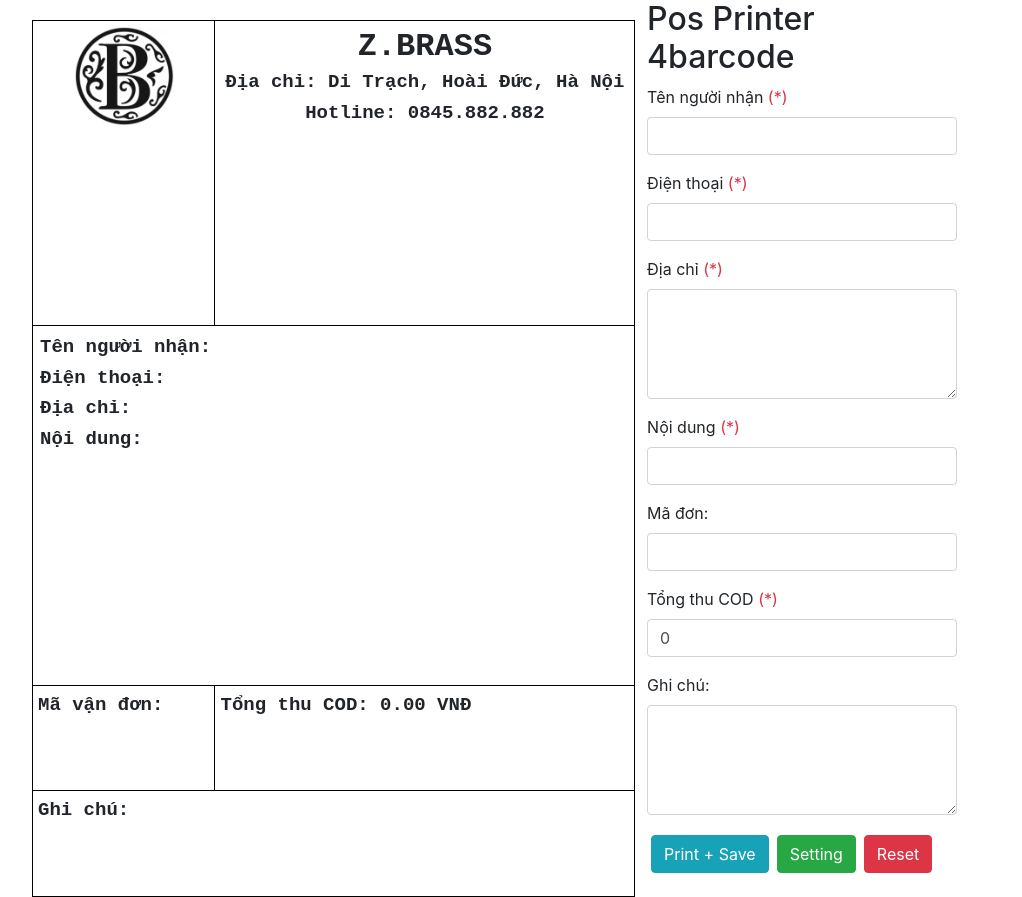
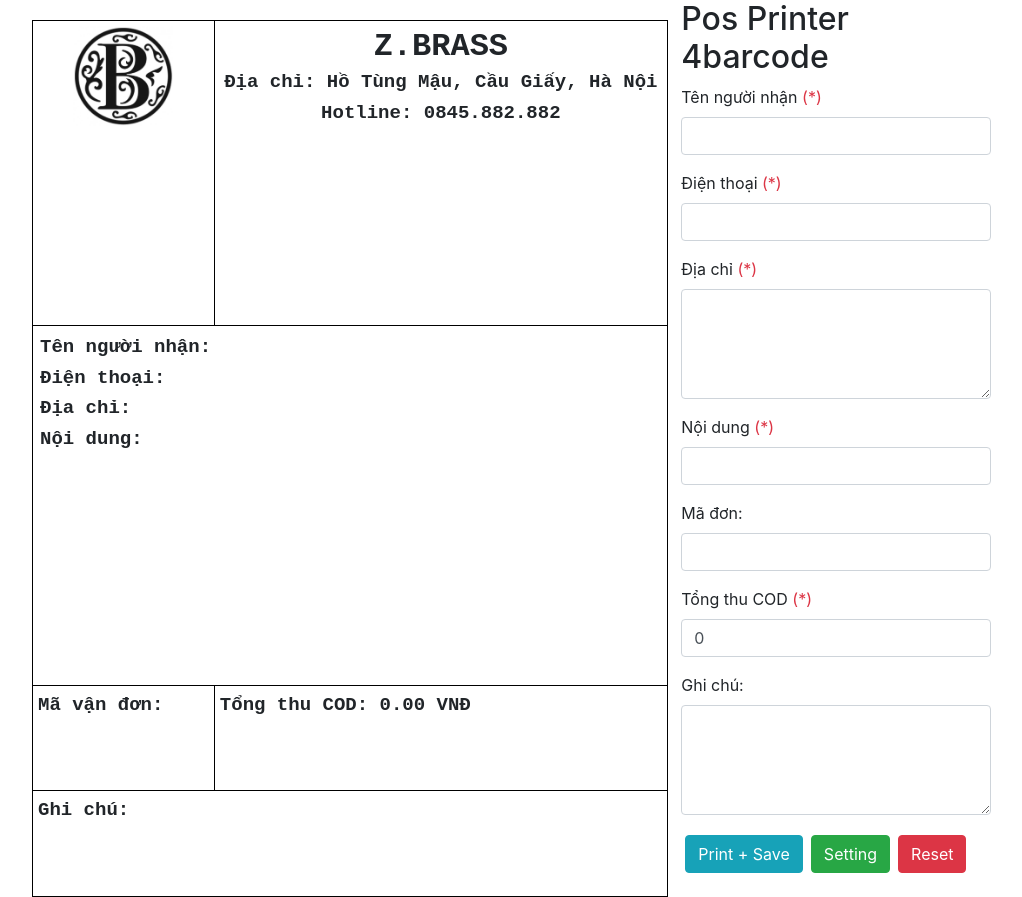
Before and after one commit to id1945/pos-printer-76mm, an Angular app: page / in a window 1280 px wide. Shown: the whole page, without its empty margins (73-1095 px from the left). Built offline with nearby package versions, Linux system fonts and the light colour scheme; what ngx-print-element would draw is missing.

Commit message:
Update app.component.ts

```diff
--- a/src/app/app.component.ts
+++ b/src/app/app.component.ts
@@ -26,7 +26,7 @@ export class AppComponent {
     },
     shop: {
       name: 'Z.BRASS',
-      address: 'Địa chỉ: Di Trạch, Hoài Đức, Hà Nội',
+      address: 'Địa chỉ: Hồ Tùng Mậu, Cầu Giấy, Hà Nội',
       phone: 'Hotline: 0845.882.882',
       logo: {
         width: '100',
```
